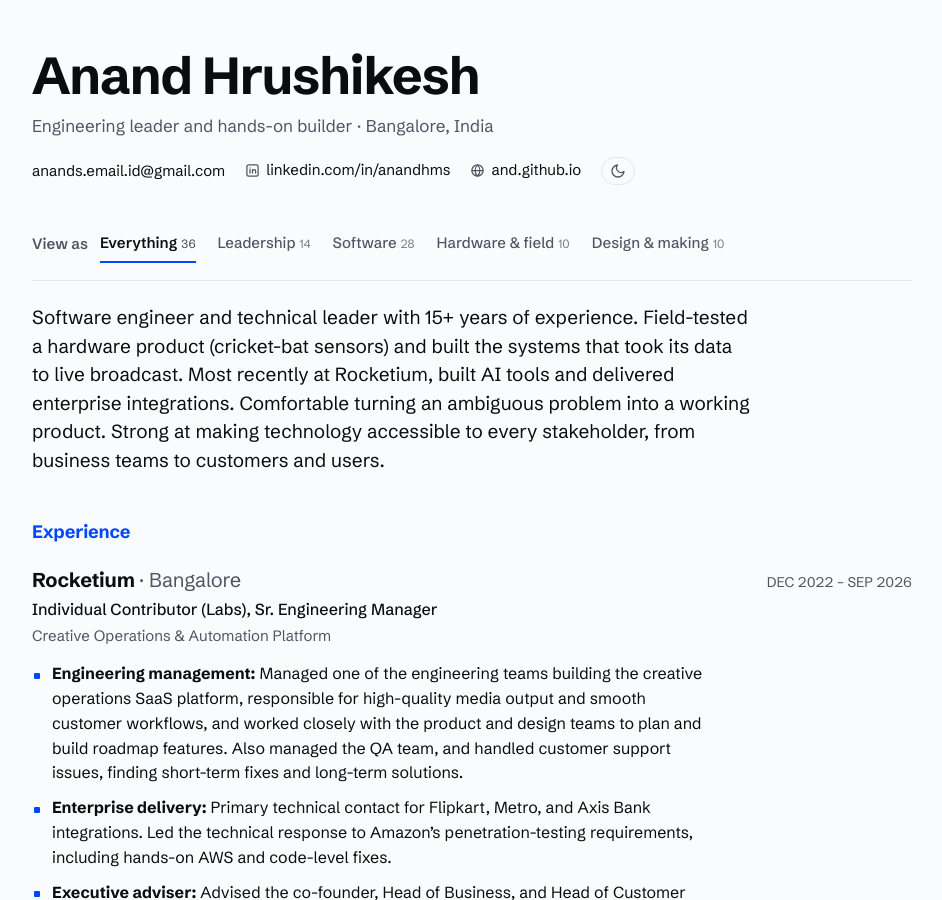
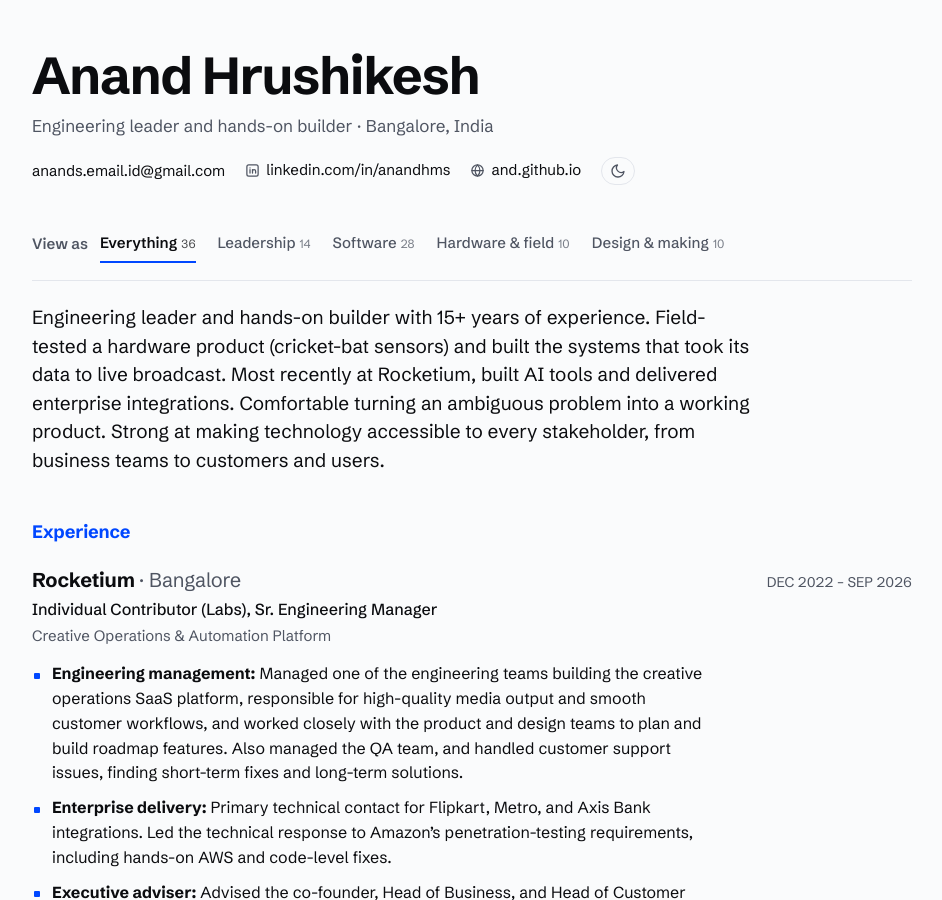
Before and after one commit to and/and.github.io, a Jekyll site: the page resume/index.html, which Jekyll copies as it is, in a window 1280 px wide and 900 px high. Shown: the whole window, without its empty margins (168-1110 px from the left). Built offline with Jekyll 4.4.1, drawn with Linux system fonts in a browser that asks for light colours.

Commit message:
Resume summary opens 'Engineering leader and hands-on builder', matching the doc
Co-Authored-By: Claude Opus 5.5 <noreply@anthropic.com>
Claude-Session: https://claude.ai/code/session_01MuwebNEXBFxCrvNjpbsvNM

```diff
--- a/resume/index.html
+++ b/resume/index.html
@@ -237,7 +237,7 @@ a:hover { text-decoration-thickness: 2px; }
 
   <main id="panel" role="tabpanel" aria-labelledby="tab-all">
     <div class="lens" aria-live="polite">
-      <p class="lens-summary" id="lens-summary">Software engineer and technical leader with 15+ years of experience. Field-tested a hardware product (cricket-bat sensors) and built the systems that took its data to live broadcast. Most recently at Rocketium, built AI tools and delivered enterprise integrations. Comfortable turning an ambiguous problem into a working product. Strong at making technology accessible to every stakeholder, from business teams to customers and users.</p>
+      <p class="lens-summary" id="lens-summary">Engineering leader and hands-on builder with 15+ years of experience. Field-tested a hardware product (cricket-bat sensors) and built the systems that took its data to live broadcast. Most recently at Rocketium, built AI tools and delivered enterprise integrations. Comfortable turning an ambiguous problem into a working product. Strong at making technology accessible to every stakeholder, from business teams to customers and users.</p>
       <p class="lens-note" id="lens-note" hidden></p>
       <p class="lens-meta" id="lens-meta" hidden></p>
     </div>
@@ -506,7 +506,7 @@ a:hover { text-decoration-thickness: 2px; }
 (function () {
   var LENS = {
     all: {
-      s: "Software engineer and technical leader with 15+ years of experience. Field-tested a hardware product (cricket-bat sensors) and built the systems that took its data to live broadcast. Most recently at Rocketium, built AI tools and delivered enterprise integrations. Comfortable turning an ambiguous problem into a working product. Strong at making technology accessible to every stakeholder, from business teams to customers and users.",
+      s: "Engineering leader and hands-on builder with 15+ years of experience. Field-tested a hardware product (cricket-bat sensors) and built the systems that took its data to live broadcast. Most recently at Rocketium, built AI tools and delivered enterprise integrations. Comfortable turning an ambiguous problem into a working product. Strong at making technology accessible to every stakeholder, from business teams to customers and users.",
       n: ""
     },
     lead: {
```
